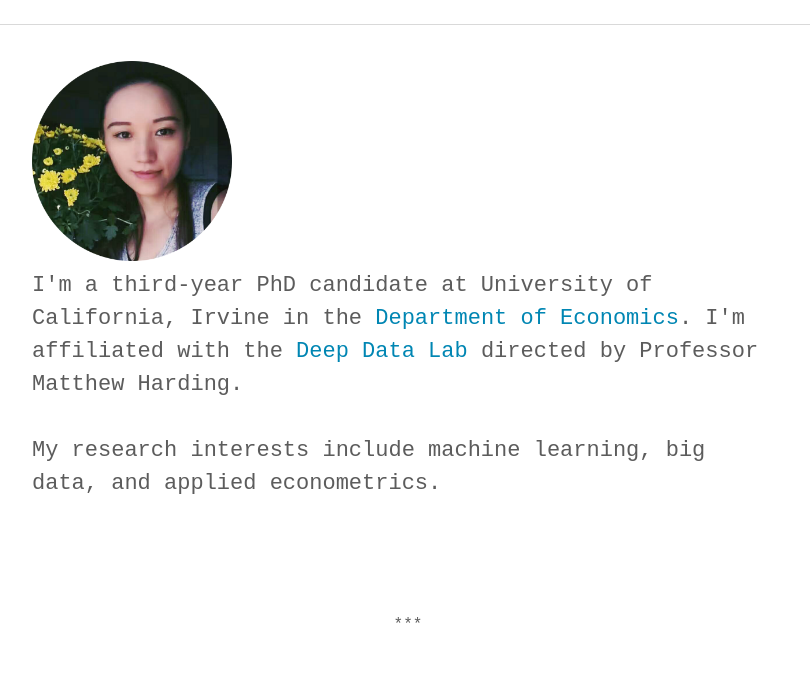
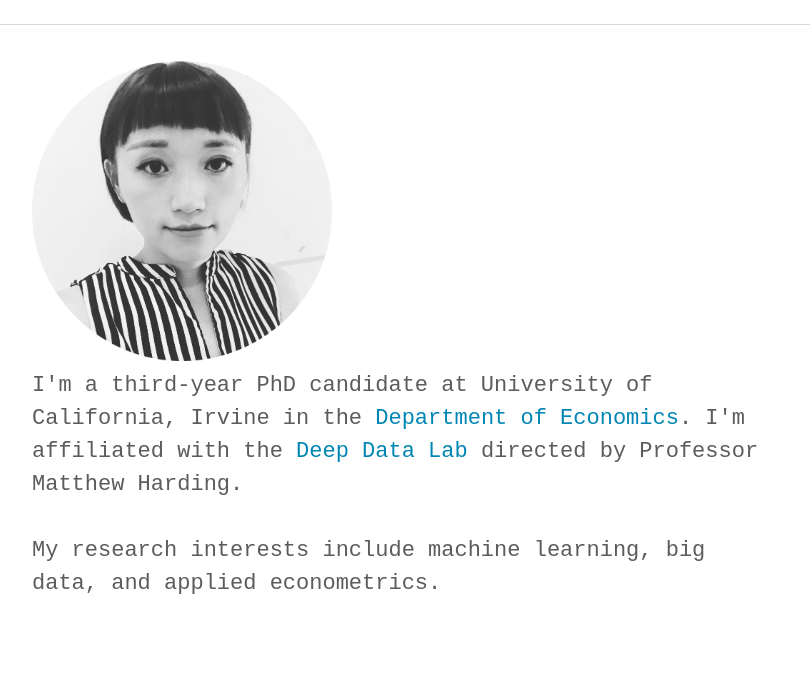
Before and after one commit to NicoleGolden/Economics, a plain HTML site: page index.html in a window 1280 px wide. Shown: the part 55-737 px from the top of the page, without its empty margins (232-1042 px from the left). Drawn offline with Linux system fonts and the light colour scheme; a web font is replaced by a local one.

Commit message:
update index
update index

```diff
--- a/index.html
+++ b/index.html
@@ -55,7 +55,7 @@
         <div class="container">
 
             <!-- Insert image -->
-            <img src="assets/images/profile.png" width="200">
+            <img src="assets/images/profile3.png" width="300">
 
             <!-- Introduction -->
             <p class="lead" style="font-weight:lighter;">I'm a third-year PhD candidate at University of California, Irvine in the <a href="https://www.economics.uci.edu/" target="_blank">Department of Economics</a>. I'm affiliated with the <a href="http://deepdatalab.org/" target="_blank">Deep Data Lab</a> directed by Professor Matthew Harding.<br><br>
```
Also changed, not shown: assets/images/profile3.png (added), 1 other file.
